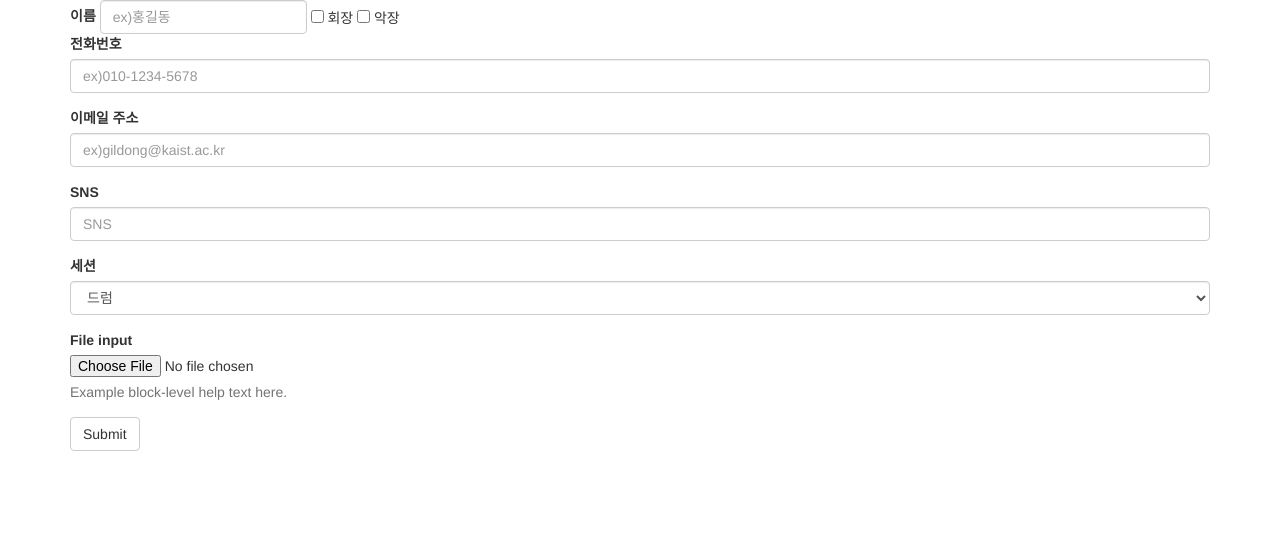
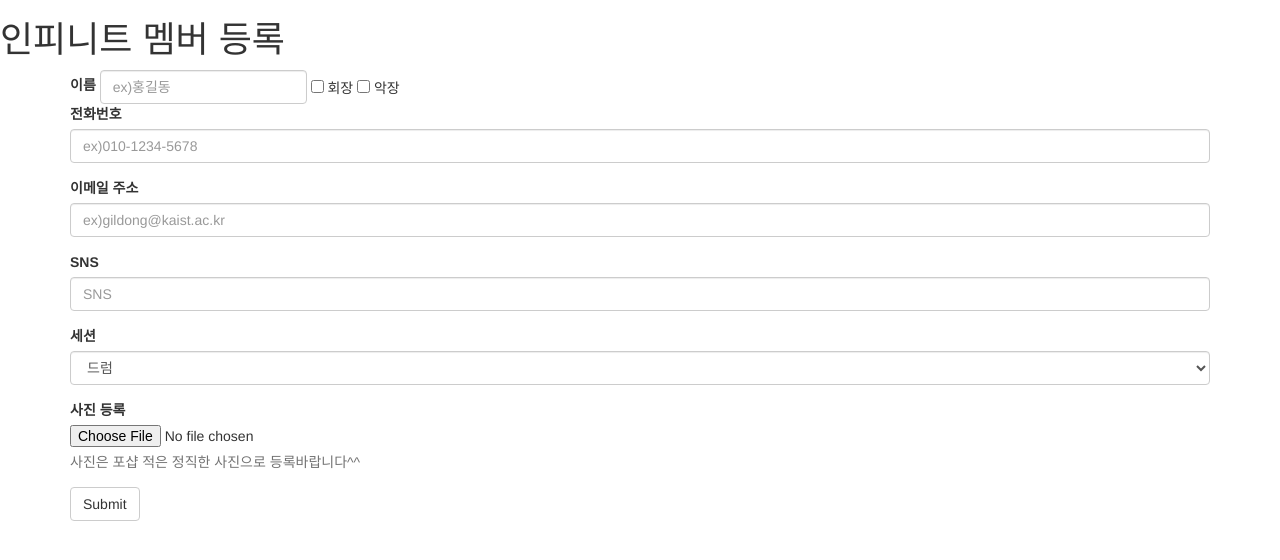
Before and after one commit to creativebulb/webprogramming, a plain HTML site: page signup.html in a window 1280 px wide. Drawn offline with nearby package versions, Linux system fonts and the light colour scheme.

Commit message:
#4 title photo
title photo

```diff
--- a/signup.html
+++ b/signup.html
@@ -20,6 +20,7 @@
     <![endif]-->
   </head>
   <body>
+    <h1> 인피니트 멤버 등록 </h1>
     <div class="container">
       <form class="form-inline">
         <div class="form-group">
@@ -62,9 +63,9 @@
           </select>
         </div>
         <div class="form-group">
-          <label for="exampleInputFile">File input</label>
+          <label for="exampleInputFile">사진 등록</label>
           <input type="file" id="exampleInputFile">
-          <p class="help-block">Example block-level help text here.</p>
+          <p class="help-block">사진은 포샵 적은 정직한 사진으로 등록바랍니다^^</p>
         </div>
 
         <button type="submit" class="btn btn-default">Submit</button>
```
